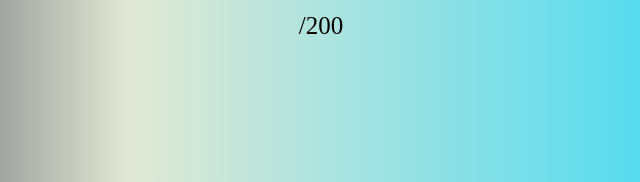
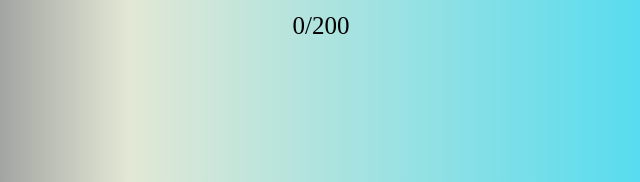
Before and after one commit to Francissundarraj/Character-Counter, a plain HTML site: page index.html in a window 1280 px wide. Shown: the part 423-605 px from the top of the page, 319-959 px from the left. Drawn offline with Linux system fonts and the light colour scheme.

Commit message:
Update index.html

```diff
--- a/index.html
+++ b/index.html
@@ -44,7 +44,7 @@
     <div class="roger">
         <h1>Character Counter</h1>
         <textarea rows="13" cols="50" id="textarea" maxlength="200"></textarea>
-        <div class="spanner"><span id="counter"></span>/200</div>
+        <div class="spanner"><span id="counter">0</span>/200</div>
         <div id="warning" hidden>
             You have reached the maximum character limit!
         </div>
```
